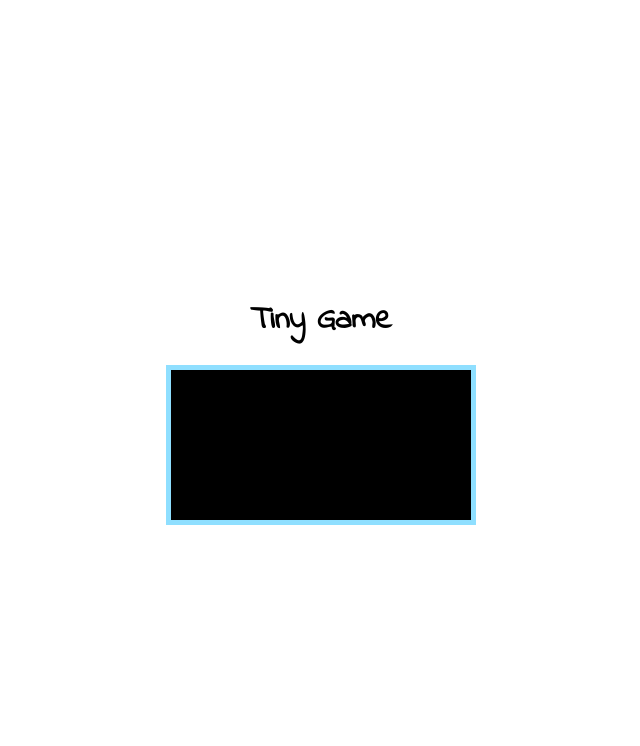
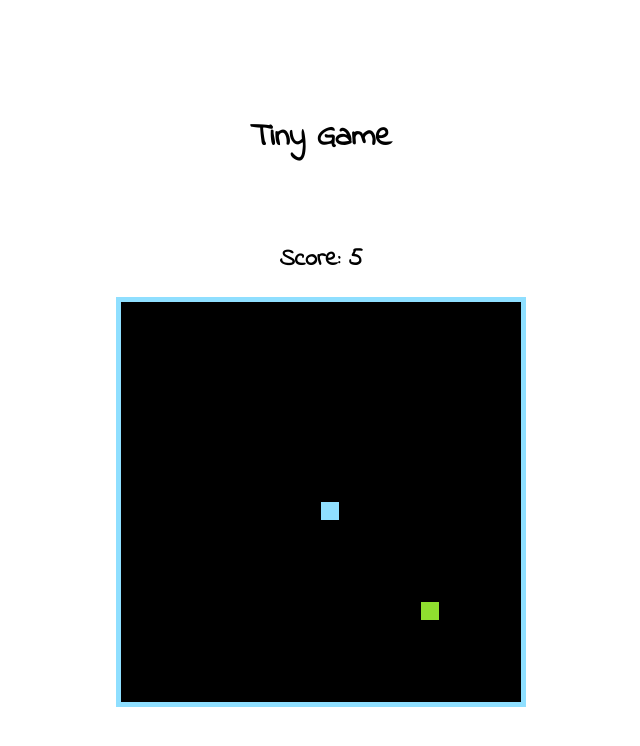
Before and after one commit to djangothesolarboy/tiny-app, a plain HTML site: page tiny-game/index.html in a window 1280 px wide. Shown: the whole page, without its empty margins (319-959 px from the left). Drawn offline with Linux system fonts and the light colour scheme.

Commit message:
Game working

```diff
--- a/tiny-game/game.js
+++ b/tiny-game/game.js
@@ -4,7 +4,7 @@ gs = ts = 20;
 ax = ay = 15;
 xv = yv = 0;
 
-body = [];
+body = []; // { x: px, y: py }
 segments = 5;
 
 // game logic
@@ -15,24 +15,58 @@ const game = () => {
     context.fillStyle = '#000000';
     context.fillRect(0, 0, canvas.width, canvas.height);
     context.fillStyle = '#8fdfff';
+
+    if (px < 0) px = ts - 1;
+    if (px > ts) px = 0;
+    if (py < 0) py = ts - 1;
+    if (py > ts - 1) py = 0;
+
+    for (let i = 0; i < body.length; i++) {
+        context.fillRect(body[i].x * gs, body[i].y * gs, gs - 2, gs - 2);
+        if (body[i].x === px && body[i].y === py) segments = 5;
+    }
+
+    body.push({ x: px, y: py });
+
+    while (body.length > segments) body.shift();
+
+    // eating
+    if (ax === px && ay === py) {
+        segments++;
+        ax = Math.floor(Math.random() * ts);
+        ay = Math.floor(Math.random() * ts);
+    }
+
+    context.fillStyle = '#8fdf2f';
+    context.fillRect(ax * gs, ay * gs, gs - 2, gs - 2);
+
+    document.getElementById('score').innerHTML = `Score: ${segments}`;
+    // document.getElementById('high-score').innerHTML = `Highscore: ${segments}`;
+
+    // console.log(segments)
 }
 
 
 // controls
 const keyDown = e => {
-    console.log(e.keyCode);
+    // let left = (65, 37);
+    // console.log(e.keyCode);
     switch(e.keyCode) {
         case(65): //37
-            console.log('left');
+            xv = -1;
+            yv = 0;
             break;
         case(87): // 38
-            console.log('up');
+            xv = 0;
+            yv = -1;
             break;
         case(68): // 39
-            console.log('right');
+            xv = 1;
+            yv = 0;
             break;
         case(83): // 40
-            console.log('down');
+            xv = 0;
+            yv = 1;
             break;
     }
 }
@@ -42,8 +76,10 @@ const init = () => {
     context = canvas.getContext('2d');
     document.addEventListener('keydown', keyDown);
     setInterval(game, 1000/15);
-    // alert('working');
 }
+
+// change game interval to chance speed/difficulty
+// count segments for score
 
 // window.onload = init();
 
--- a/tiny-game/index.html
+++ b/tiny-game/index.html
@@ -10,6 +10,8 @@
 </head>
 <body>
     <h1>Tiny Game</h1>
-    <canvas id='game' ></canvas>
+    <h2 id="high-score"></h2>
+    <h2 id="score"></h2>
+    <canvas id='game' width='400' height='400'></canvas>
 </body>
 </html>
```
